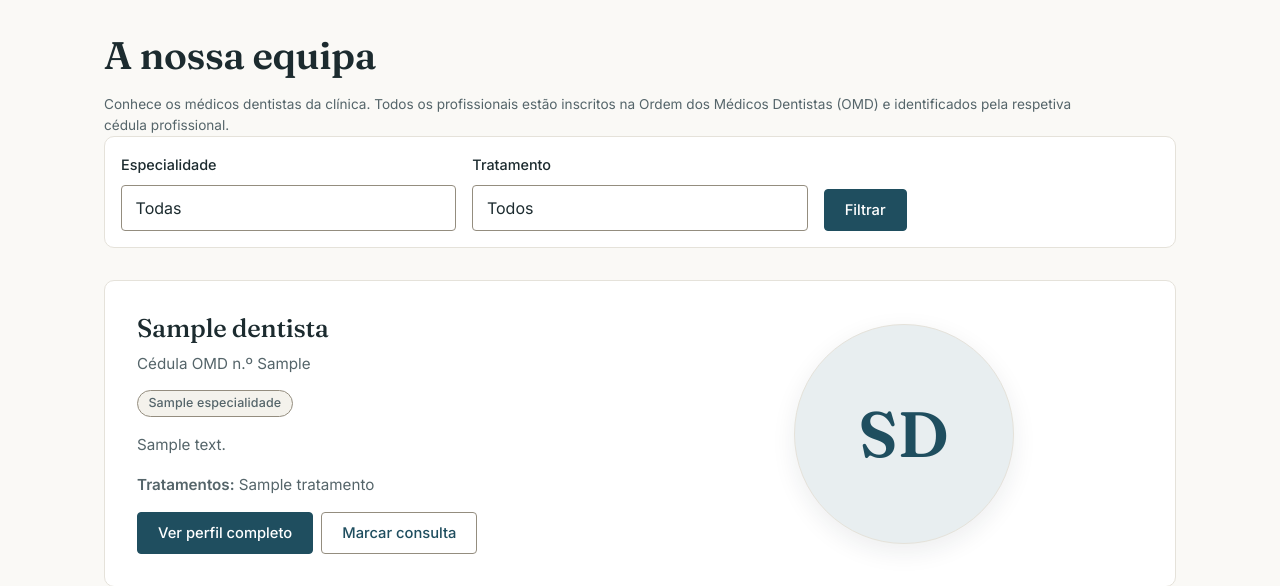
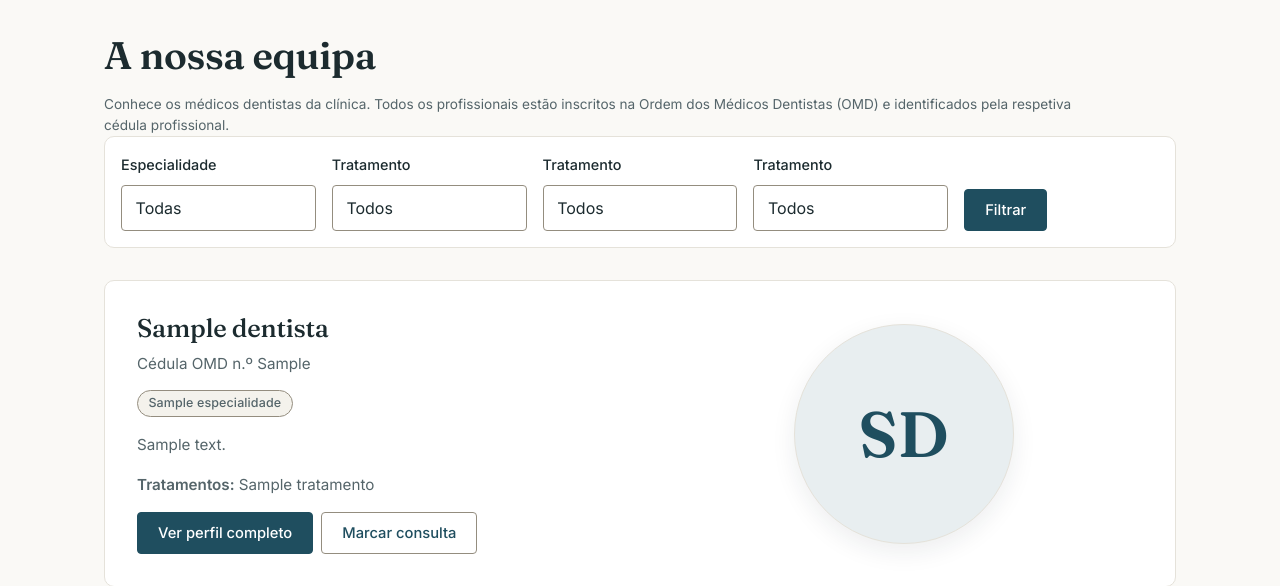
Before and after one commit to Fellypegabriel12/clinica, a PHP site: page /dentistas.php in a window 1280 px wide. Shown: the part 67-653 px from the top of the page. Run offline with PHP 8.4, Linux system fonts and the light colour scheme; tables that the repository leaves empty hold one stand-in row (values such as "Sample post").

Commit message:
commit 2

```diff
--- a/dentistas.php
+++ b/dentistas.php
@@ -166,6 +166,30 @@ require __DIR__ . '/includes/cabecalho.php';
         </select>
     </div>
 
+       <div class="campo">
+        <label for="tratamento">Tratamento</label>
+        <select id="tratamento" name="tratamento">
+            <option value="0">Todos</option>
+            <?php foreach ($tratamentos as $t): ?>
+                <option value="<?= (int)$t['id'] ?>" <?= $filtroTrat === (int)$t['id'] ? 'selected' : '' ?>>
+                    <?= e($t['nome']) ?>
+                </option>
+            <?php endforeach; ?>
+        </select>
+    </div>
+
+       <div class="campo">
+        <label for="tratamento">Tratamento</label>
+        <select id="tratamento" name="tratamento">
+            <option value="0">Todos</option>
+            <?php foreach ($tratamentos as $t): ?>
+                <option value="<?= (int)$t['id'] ?>" <?= $filtroTrat === (int)$t['id'] ? 'selected' : '' ?>>
+                    <?= e($t['nome']) ?>
+                </option>
+            <?php endforeach; ?>
+        </select>
+    </div>
+
     <div class="campo">
         <button type="submit" class="botao">Filtrar</button>
         <?php if ($filtroEsp > 0 || $filtroTrat > 0): ?>
```
